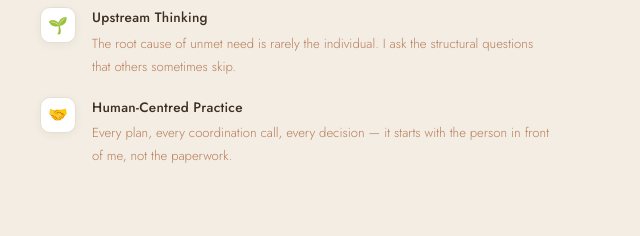
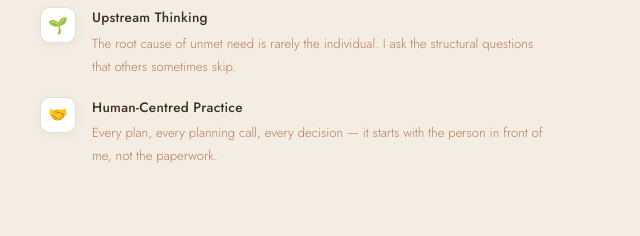
Before and after one commit to luneidabondoc/luneidabondoc.github.io, a plain HTML site: page index.html in a window 1280 px wide. Shown: the part 1106-1342 px from the top of the page, 640-1280 px from the left. Drawn offline with nearby package versions, Linux system fonts and the light colour scheme.

Commit message:
Add files via upload

```diff
--- a/index.html
+++ b/index.html
@@ -839,7 +839,7 @@
           <div class="value-icon">🤝</div>
           <div class="value-text">
             <strong>Human-Centred Practice</strong>
-            <span>Every plan, every coordination call, every decision — it starts with the person in front of me, not the paperwork.</span>
+            <span>Every plan, every planning call, every decision — it starts with the person in front of me, not the paperwork.</span>
           </div>
         </li>
       </ul>
```
